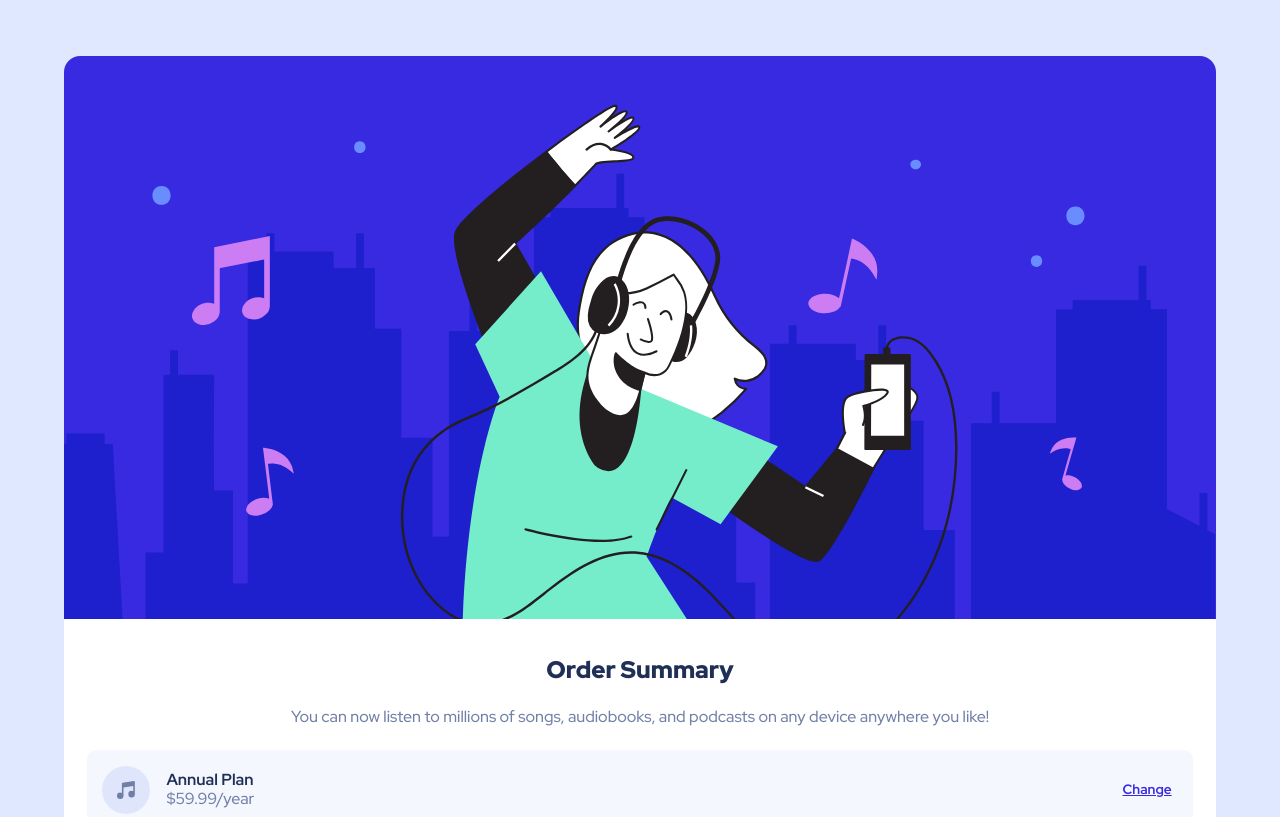
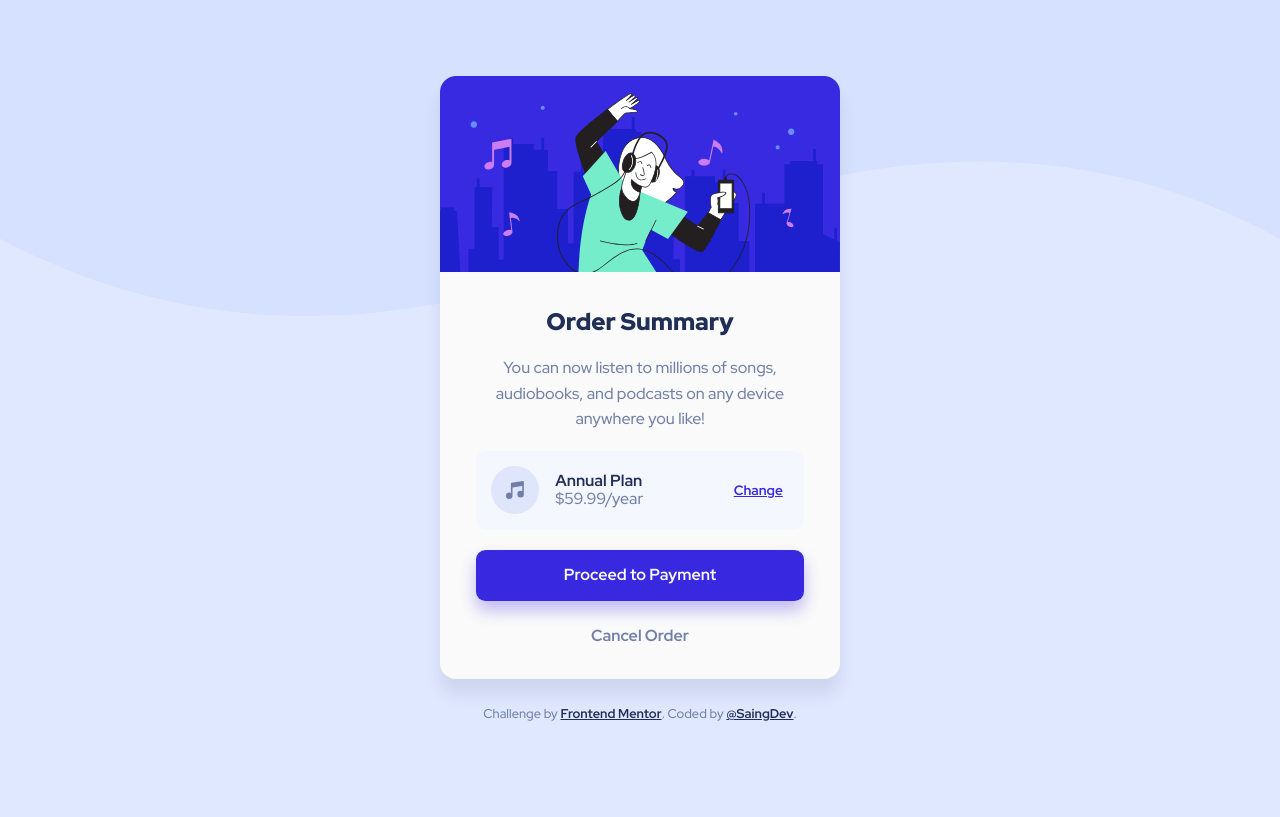
Before and after one commit to saintgdev/order-summary-component, a plain HTML site: page index.html in a window 1280 px wide. Shown: the top 817 px of the page. Drawn offline with Linux system fonts and the light colour scheme.

Commit message:
added styles

```diff
--- a/css/styles.css
+++ b/css/styles.css
@@ -1,8 +1,9 @@
 :root{
   --Pale-blue: hsl(225, 100%, 94%);
   --Bright-blue: hsl(245, 75%, 52%);
-  --White: hsl(0, 0%, 100%);
-  --hover-btn-color: #766BF1;
+  --White: hsl(0, 0%, 98%);
+  --Hover-Card-Action: hsl(245, 83%, 68%);
+  --Shadow-Card: hsla(223, 47%, 23%, 0.095);
 
   --Very-pale-blue: hsl(225, 100%, 98%);
   --Desaturated-blue: hsl(224, 23%, 55%);
@@ -15,30 +16,47 @@
 }
 body{
   margin: 0;
+  min-height: 100vh;
   padding: 0 5%;
   font-family: "Red Hat Display", sans-serif;
   font-weight: 500;
+  display: flex;
+  align-items: center;
+  justify-content: center;
+  background:
+    url(../images/pattern-background-mobile.svg)
+   -14% 0 / contain  /*Position and size*/
+   no-repeat
+   fixed  /*attachment*/
+  ;
   background-color: var(--Pale-blue);
 }
 button{
   border: none;
   cursor: pointer;
 }
+
+/* Container all Cards */
 .card-container{
-  margin: 3.5em 0;
+  max-width: 25em;
+  padding: 2em 0;
 }
+
+/* Container Card */
 .card-summary{
   border-radius: 1em;
   overflow: hidden;
   background-color: var(--White);
+  box-shadow: 0 1em 1em rgba(31, 47, 86, 0.095);
 }
+/* Hero Card */
 .card-summary__cover > img{
   width: 100%;
 }
 
-/*  */
+/* Container text of card */
 .card-info{
-  padding: 2em 1.45em 1.7em;
+  padding: 2em calc(1.25em + 1vmin);
   text-align: center;
   display: flex;
   flex-direction: column;
@@ -50,13 +68,13 @@ button{
   color: var(--Dark-blue);
 }
 .card-info__desc{
-  margin: 1.3em 0;
-  padding: 0 .5em;
+  margin: 1.2em 0;
+  padding: 0 calc(.5em + 1vmin);
   line-height: 1.6;
   color: var(--Desaturated-blue);
 }
 
-/*  */
+
 .card-plan{
   width: 100%;
   padding: .95em;
@@ -79,11 +97,12 @@ button{
   color: var(--Desaturated-blue);
 }
 
-/*  */
+
 .btn-change,
 .btn-cancel{
   background: none;
 }
+
 /* Styles from button change  */
 .btn-change{
   text-decoration: underline;
@@ -94,7 +113,7 @@ button{
 .btn-change:hover{
   text-decoration: none;
   transition-duration: color .3s;
-  color: var(--hover-btn-color);
+  color: var(--Hover-Card-Action);
 }
 
 /* Styles from button cancel  */
@@ -120,5 +139,36 @@ button{
 }
 .btn-pay:hover{
   transition: background-color .3s;
-  background-color: var(--hover-btn-color);
+  background-color: var(--Hover-Card-Action);
 }
+
+.attribution{
+  padding: 2em 0 0;
+  font-size: .8em;
+  line-height: 1.5;
+  color: var(--Desaturated-blue);
+  text-align: center;
+}
+.attribution > a{
+  font-weight: 700;
+  color: var(--Dark-blue);
+}
+
+/* Breakpoints */
+@media (min-width: 400px){
+  .card-info{
+    padding: 2em calc(1.25em + 2vmin);
+  }
+}
+@media (min-width: 600px){
+  body{
+    background-image: url(../images/pattern-background-desktop.svg);
+    background-position: 0 calc(-3em + 3vmin);
+  }
+}
+@media (min-width: 1000px){
+  body{
+    background-image: url(../images/pattern-background-desktop.svg);
+    background-position: 0 calc(-6em + 3vmin);
+  }
+}
```
